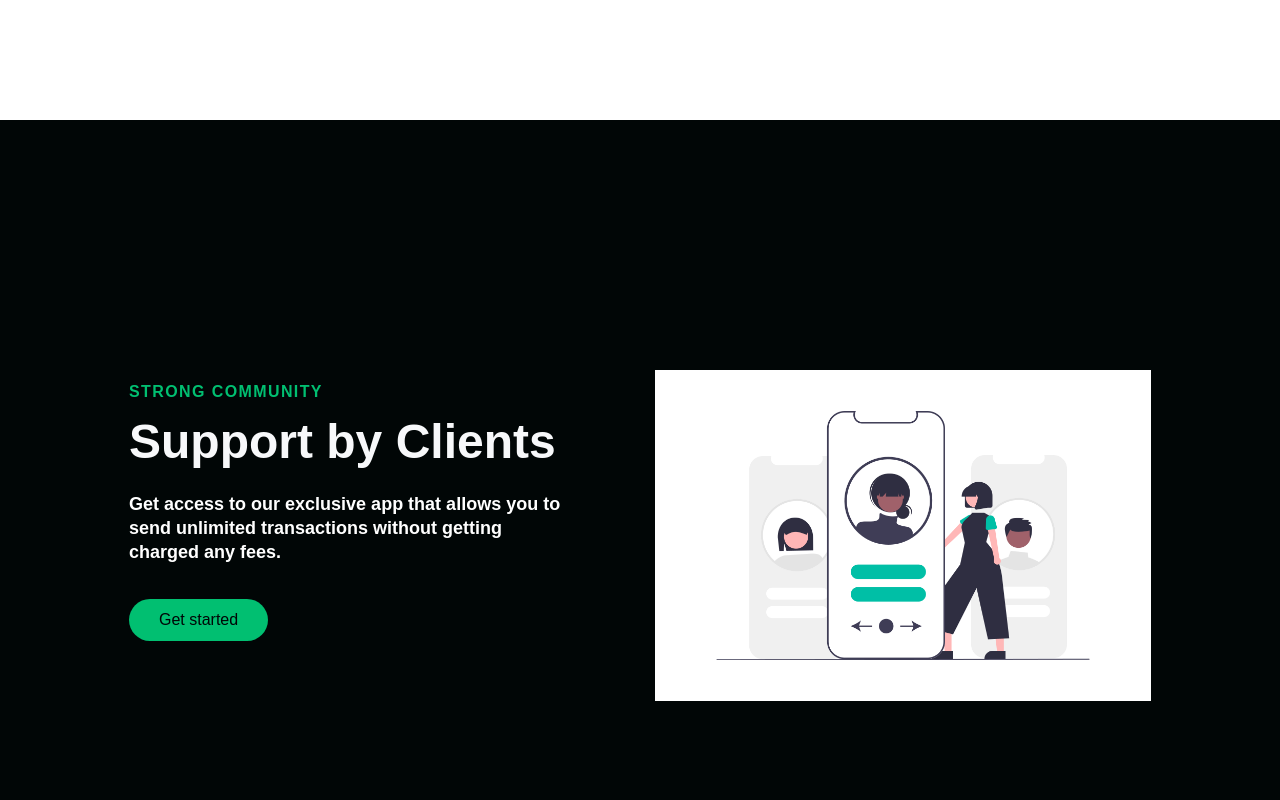
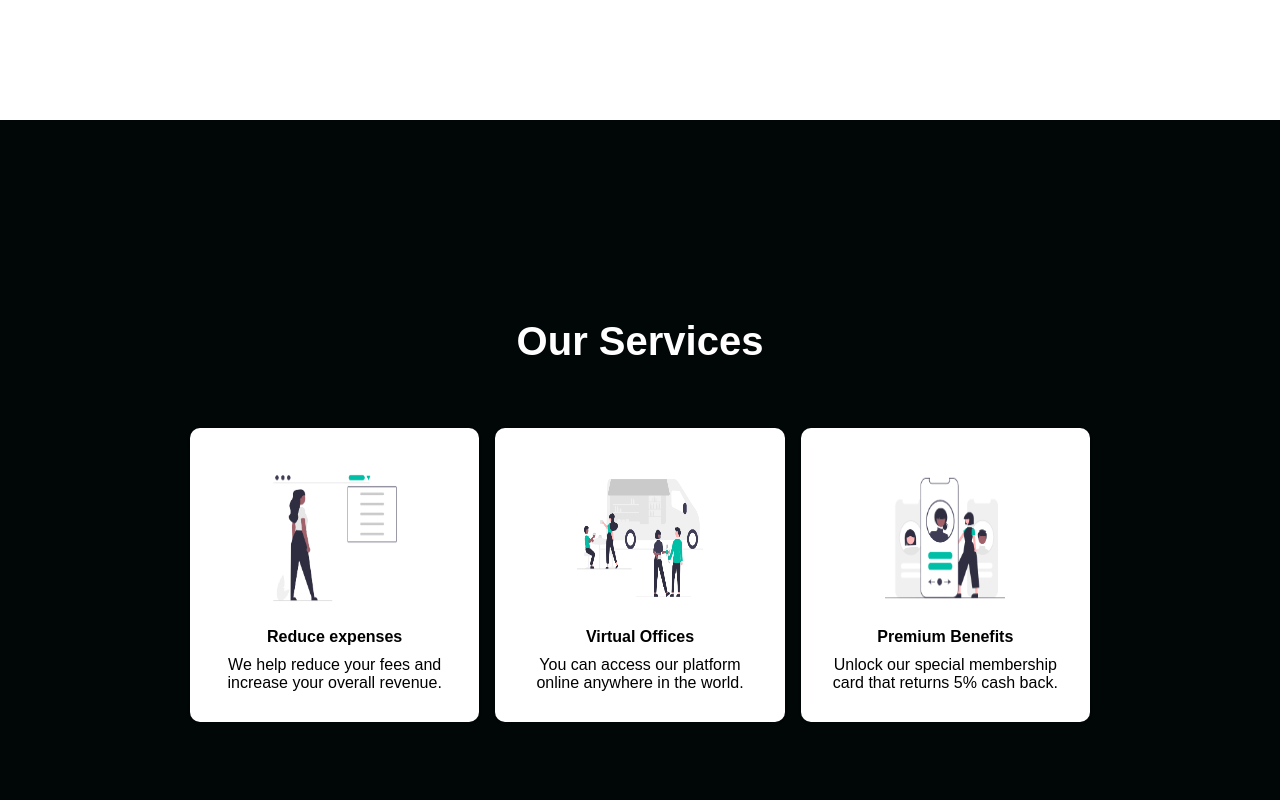
Before and after one commit to src-dbgr/reactresponsive, a React (Create React App) app: page / in a window 1280 px wide. Shown: the part 2400-3200 px from the top of the page. Built offline with nearby package versions, Linux system fonts and the light colour scheme; a web font is replaced by a local one.

Commit message:
added services section

```diff
--- /dev/null
+++ b/src/components/Sections/Services/ServicesElements.js
@@ -0,0 +1,82 @@
+import styled from "styled-components";
+
+export const ServicesContainer = styled.div`
+  height: 800px;
+  display: flex;
+  flex-direction: column;
+  justify-content: center;
+  align-items: center;
+  background: #010606;
+
+  @media screen and (max-width: 768px) {
+    height: 1100px;
+  }
+
+  @media screen and (max-width: 480px) {
+    height: 1300px;
+  }
+`;
+
+export const ServicesWrapper = styled.div`
+  max-width: 1000px;
+  margin: 0 auto;
+  display: grid;
+  grid-template-columns: 1fr 1fr 1fr;
+  align-items: center;
+  grid-gap: 16px;
+  padding: 0 50px;
+
+  @media screen and (max-width: 1000px) {
+    grid-template-columns: 1fr 1fr;
+  }
+
+  @media screen and (max-width: 480px) {
+    grid-template-columns: 1fr 1fr;
+    padding: 0 20px;
+  }
+`;
+
+export const ServicesCard = styled.div`
+  background: #fff;
+  display: flex;
+  flex-direction: column;
+  justify-content: flex-start;
+  align-items: center;
+  border-radius: 10px;
+  max-height: 340px;
+  padding: 30px;
+  box-shadow: 0 1px 3px rgba(0, 0, 0, 0.2);
+  transition: all 0.2s ease-in-out;
+
+  &:hover {
+    transform: scale(1.02);
+    transition: all 0.2s ease-in-out;
+    cursor: pointer;
+  }
+`;
+
+export const ServicesIcon = styled.img`
+  height: 160px;
+  width: 160px;
+  margin-bottom: 10px;
+`;
+
+export const ServicesH1 = styled.h1`
+  font-size: 2.5rem;
+  color: #fff;
+  margin-bottom: 64px;
+
+  @media screen and (max-width: 480px) {
+    font-size: 2rem;
+  }
+`;
+
+export const ServicesH2 = styled.h2`
+  font-size: 1rem;
+  margin-bottom: 10px;
+`;
+
+export const ServicesP = styled.p`
+  font-size: 1rem;
+  text-align: center;
+`;
--- /dev/null
+++ b/src/components/Sections/Services/ServicesSection.js
@@ -0,0 +1,46 @@
+import React from "react";
+import Icon1 from "../../../media/images/1.png";
+import Icon2 from "../../../media/images/2.png";
+import Icon3 from "../../../media/images/3.png";
+import {
+  ServicesCard,
+  ServicesContainer,
+  ServicesH1,
+  ServicesH2,
+  ServicesIcon,
+  ServicesP,
+  ServicesWrapper,
+} from "./ServicesElements";
+
+function ServicesSection() {
+  return (
+    <ServicesContainer id="services">
+      <ServicesH1>Our Services</ServicesH1>
+      <ServicesWrapper>
+        <ServicesCard>
+          <ServicesIcon src={Icon1} />
+          <ServicesH2>Reduce expenses</ServicesH2>
+          <ServicesP>
+            We help reduce your fees and increase your overall revenue.
+          </ServicesP>
+        </ServicesCard>
+        <ServicesCard>
+          <ServicesIcon src={Icon2} />
+          <ServicesH2>Virtual Offices</ServicesH2>
+          <ServicesP>
+            You can access our platform online anywhere in the world.
+          </ServicesP>
+        </ServicesCard>
+        <ServicesCard>
+          <ServicesIcon src={Icon3} />
+          <ServicesH2>Premium Benefits</ServicesH2>
+          <ServicesP>
+            Unlock our special membership card that returns 5% cash back.
+          </ServicesP>
+        </ServicesCard>
+      </ServicesWrapper>
+    </ServicesContainer>
+  );
+}
+
+export default ServicesSection;
--- a/src/pages/Home.js
+++ b/src/pages/Home.js
@@ -8,6 +8,7 @@
   homeObjThree,
 } from "../components/Sections/InfoSection/Data";
 import InfoSection from "../components/Sections/InfoSection/InfoSection";
+import ServicesSection from "../components/Sections/Services/ServicesSection";
 
 const Home = () => {
   return (
@@ -16,6 +17,7 @@
       <HeroSection />
       <InfoSection {...homeObjOne} />
       <InfoSection {...homeObjTwo} />
+      <ServicesSection />
       <InfoSection {...homeObjThree} />
     </>
   );
```
